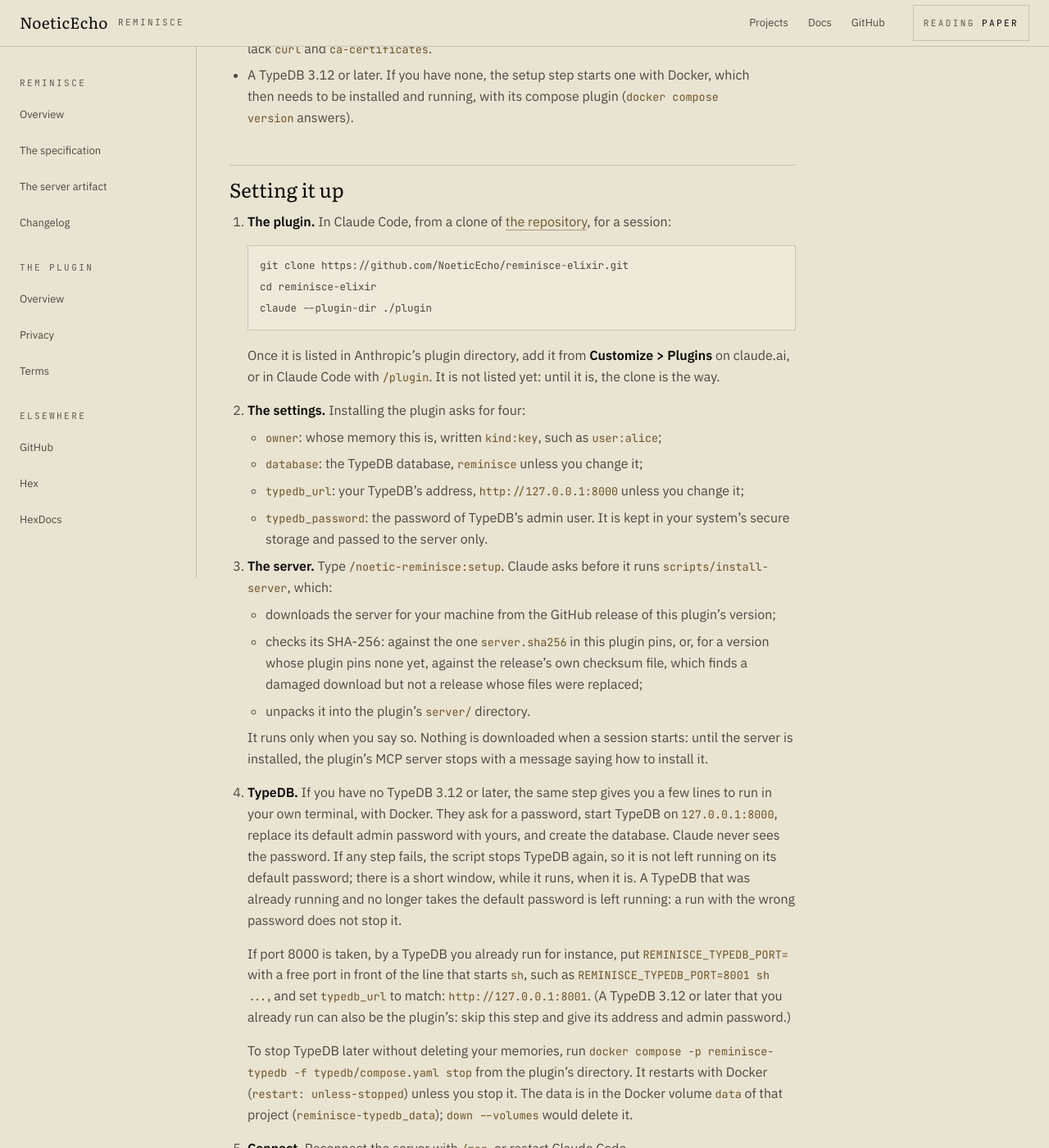
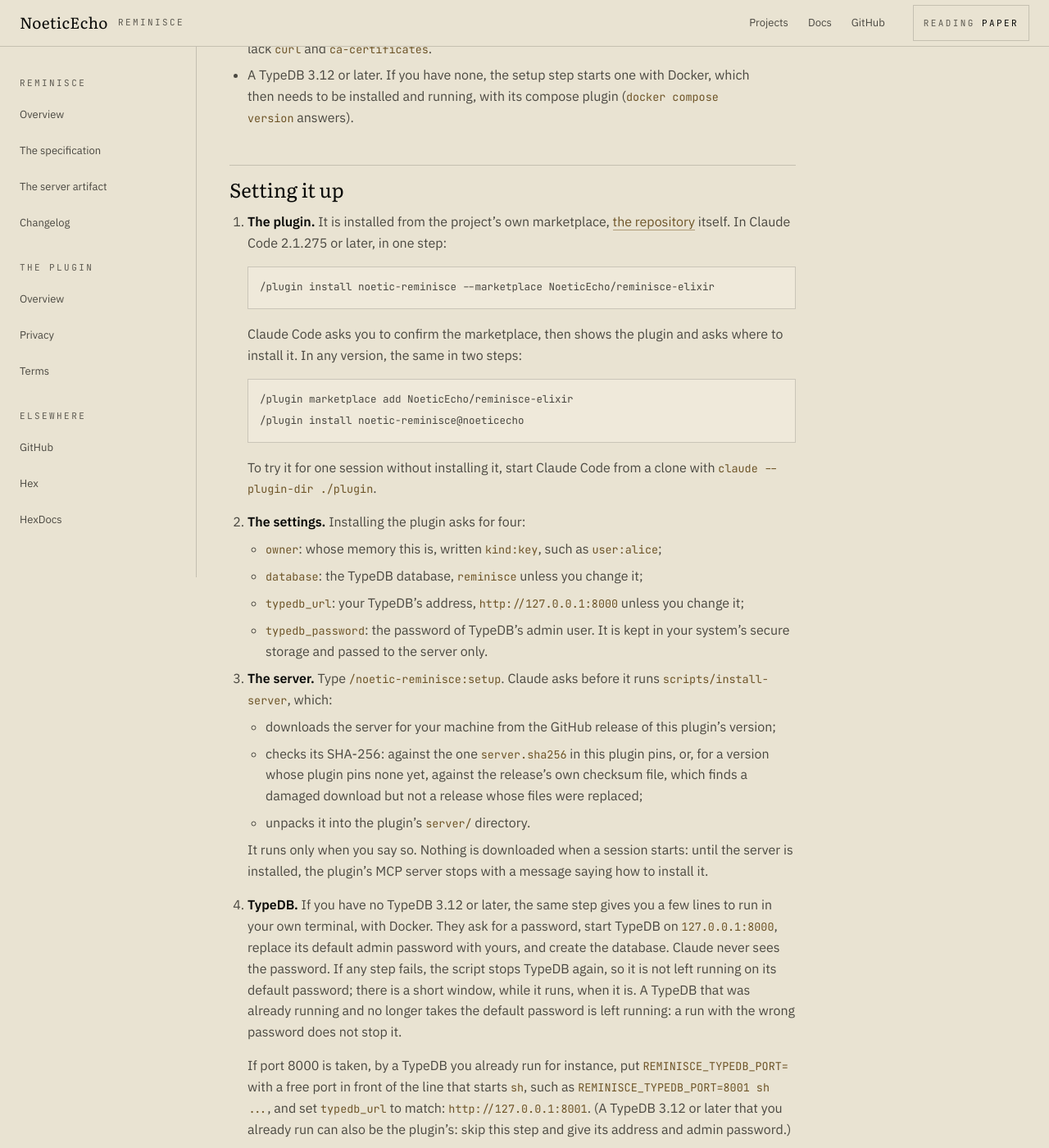
Before and after one commit to NoeticEcho/reminisce-elixir, a Jekyll site: the page built from plugin/README.md, in a window 1280 px wide and 1400 px high, scrolled down 1584 px. Shown: the whole window at 82% size. Built offline with Jekyll 4.4.1, drawn with Linux system fonts in a browser that asks for light colours; our own code applies the rules of GitHub Pages for plain Markdown files; some of the changed text lies outside the part shown.

Commit message:
reminisce 0.5.6

````diff
--- a/plugin/.claude-plugin/plugin.json
+++ b/plugin/.claude-plugin/plugin.json
@@ -1,7 +1,7 @@
 {
   "name": "noetic-reminisce",
   "displayName": "reminisce",
-  "version": "0.5.5",
+  "version": "0.5.6",
   "description": "Memory that stays yours. Claude remembers what you ask it to keep, recalls it by its words, and answers why it remembers something from what was recorded at the time. Your memories go nowhere else than your own TypeDB. Setup downloads the server from GitHub and the TypeDB image from Docker Hub; it sends them nothing about you or your memories.",
   "author": {
     "name": "NoeticEcho",
@@ -21,7 +21,7 @@
     "industry": "software-saas",
     "subject": "computing"
   },
-  "icon": "./.claude-plugin/icon.svg",
+  "icon": "./.claude-plugin/icon.png",
   "userConfig": {
     "owner": {
       "type": "string",
--- a/plugin/README.md
+++ b/plugin/README.md
@@ -47,19 +47,24 @@ And four skills:
 
 ## Setting it up
 
-0. **The plugin.** In Claude Code, from a clone of
-   [the repository](https://github.com/NoeticEcho/reminisce-elixir), for a
-   session:
+0. **The plugin.** It is installed from the project's own marketplace,
+   [the repository](https://github.com/NoeticEcho/reminisce-elixir) itself.
+   In Claude Code 2.1.275 or later, in one step:
 
-   ```sh
-   git clone https://github.com/NoeticEcho/reminisce-elixir.git
-   cd reminisce-elixir
-   claude --plugin-dir ./plugin
+   ```text
+   /plugin install noetic-reminisce --marketplace NoeticEcho/reminisce-elixir
    ```
 
-   Once it is listed in Anthropic's plugin directory, add it from
-   **Customize > Plugins** on claude.ai, or in Claude Code with `/plugin`.
-   It is not listed yet: until it is, the clone is the way.
+   Claude Code asks you to confirm the marketplace, then shows the plugin
+   and asks where to install it. In any version, the same in two steps:
+
+   ```text
+   /plugin marketplace add NoeticEcho/reminisce-elixir
+   /plugin install noetic-reminisce@noeticecho
+   ```
+
+   To try it for one session without installing it, start Claude Code from
+   a clone with `claude --plugin-dir ./plugin`.
 1. **The settings.** Installing the plugin asks for four:
    - `owner`: whose memory this is, written `kind:key`, such as `user:alice`;
    - `database`: the TypeDB database, `reminisce` unless you change it;
@@ -102,6 +107,10 @@ And four skills:
    project (`reminisce-typedb_data`); `down --volumes` would delete it.
 4. **Connect.** Reconnect the server with `/mcp`, or restart Claude Code.
 
+Claude Code does not update a plugin from a marketplace like this one by
+itself: choose **Update now** on the plugin in the **Installed** tab of
+`/plugin`, or turn on auto-update for `noeticecho` in its **Marketplaces**
+tab.
 After the plugin updates, run `/noetic-reminisce:setup` again: the server it
 installed belongs to the old version. Server downloads exist only for
 releases from 0.5.2 on; an earlier plugin version finds none.
````
Also changed, not shown: README.md (+2 -2 lines), docs/CHANGELOG.md (+18 -0 lines), docs/plugin/index.md (+20 -9 lines), .claude-plugin/marketplace.json (added), plugin/.claude-plugin/icon.png (added), 3 other files.
